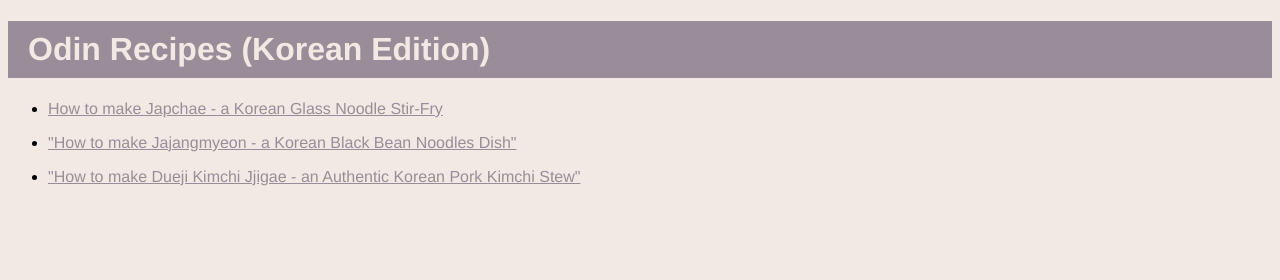
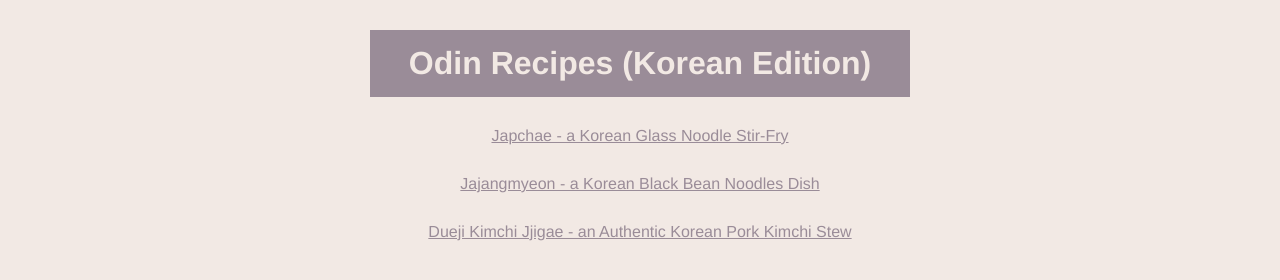
Before and after one commit to adavidryu/odin-recipes, a plain HTML site: page index.html in a window 1280 px wide. Drawn offline with Linux system fonts and the light colour scheme.

Commit message:
feat: Format headings and update main page
Adjusted sizing of recipe heading boxes to fit and centered everything on main page.

```diff
--- a/index.html
+++ b/index.html
@@ -8,11 +8,9 @@
     <body>
         <h1>Odin Recipes (Korean Edition)</h1>
 
-        <ul>
-        <li><a class="links" href = "./recipes/japchae.html">How to make Japchae - a Korean Glass Noodle Stir-Fry</a></p>
-        <li><a class="links" href = ./recipes/jajangmyeon.html>"How to make Jajangmyeon - a Korean Black Bean Noodles Dish"</p>
-        <li><a class="links" href = ./recipes/kimchijjigae.html>"How to make Dueji Kimchi Jjigae - an Authentic Korean Pork Kimchi Stew"</p>
-        </ul>
+        <div><a class="links" href = "./recipes/japchae.html">Japchae - a Korean Glass Noodle Stir-Fry</a></p>
+        <div><a class="links" href = ./recipes/jajangmyeon.html>Jajangmyeon - a Korean Black Bean Noodles Dish</p>
+        <div><a class="links" href = ./recipes/kimchijjigae.html>Dueji Kimchi Jjigae - an Authentic Korean Pork Kimchi Stew</p>
 
 </body>
 
--- a/recipes/jaj.css
+++ b/recipes/jaj.css
@@ -4,6 +4,7 @@ body {
 }
 
 h1 {
+    width: 545px;
     padding-left: 20px;
     padding-right: 20px;
     padding-top: 10px;
--- a/recipes/japc.css
+++ b/recipes/japc.css
@@ -4,6 +4,7 @@ body {
 }
 
 h1 {
+    width: 490px;
     padding-left: 20px;
     padding-right: 20px;
     padding-top: 10px;
--- a/recipes/kim.css
+++ b/recipes/kim.css
@@ -3,7 +3,10 @@ body {
     background-color: #f2e9e4;
 }
 
+
+
 h1 {
+    width: 590px;
     padding-left: 20px;
     padding-right: 20px;
     padding-top: 10px;
--- a/style.css
+++ b/style.css
@@ -5,14 +5,19 @@ body {
 }
 
 h1 {
-  padding-left: 20px;
-  padding-right: 20px;
-  padding-top: 10px;
-  padding-bottom: 10px;
+  width: 500px;
+  text-align: center;
+  padding: 15px 20px;
   background-color: #9a8c98;
   color: #f2e9e4;
+  margin-top: 30px;
+  margin-left: auto;
+  margin-right: auto;
 }
 
 .links {
+  margin-top: 30px;
+  text-align: center;
+  display: block;
   color: #9a8c98
 }
```
